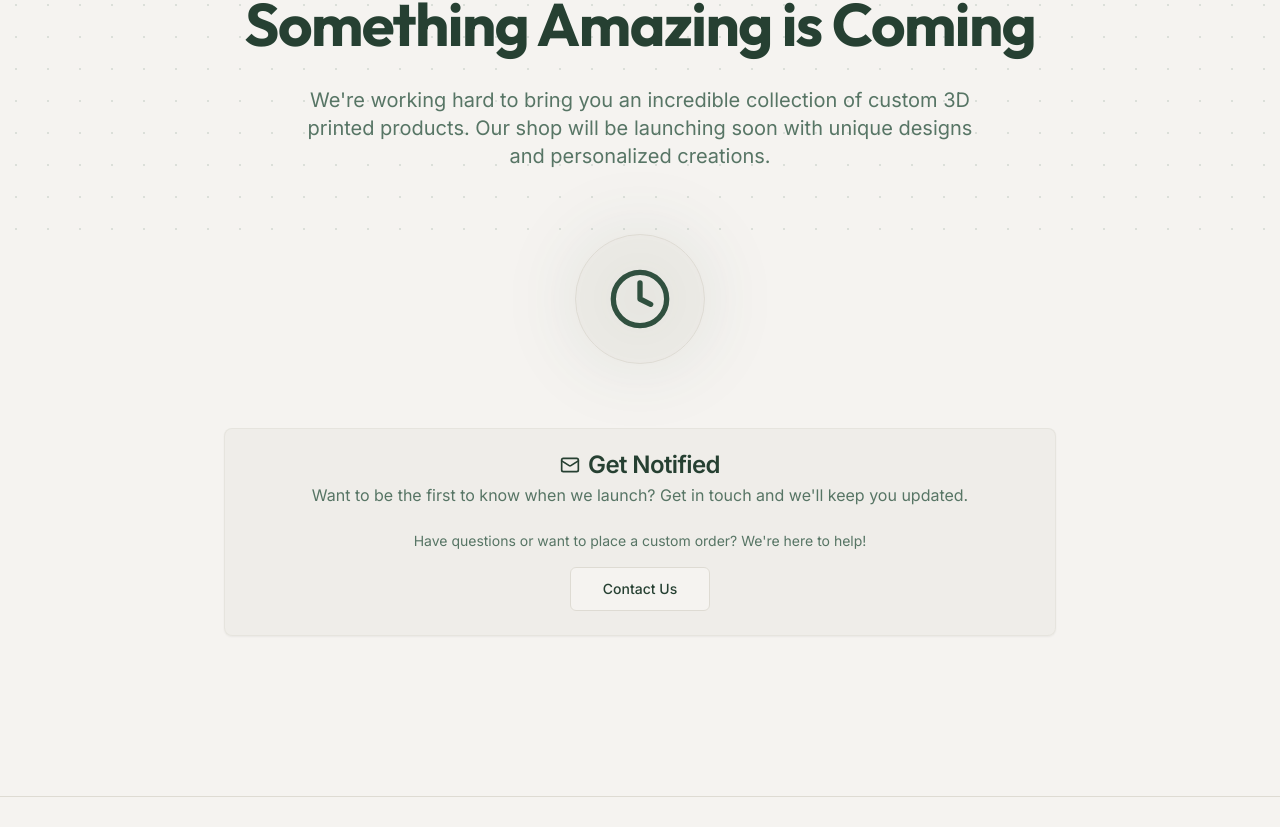
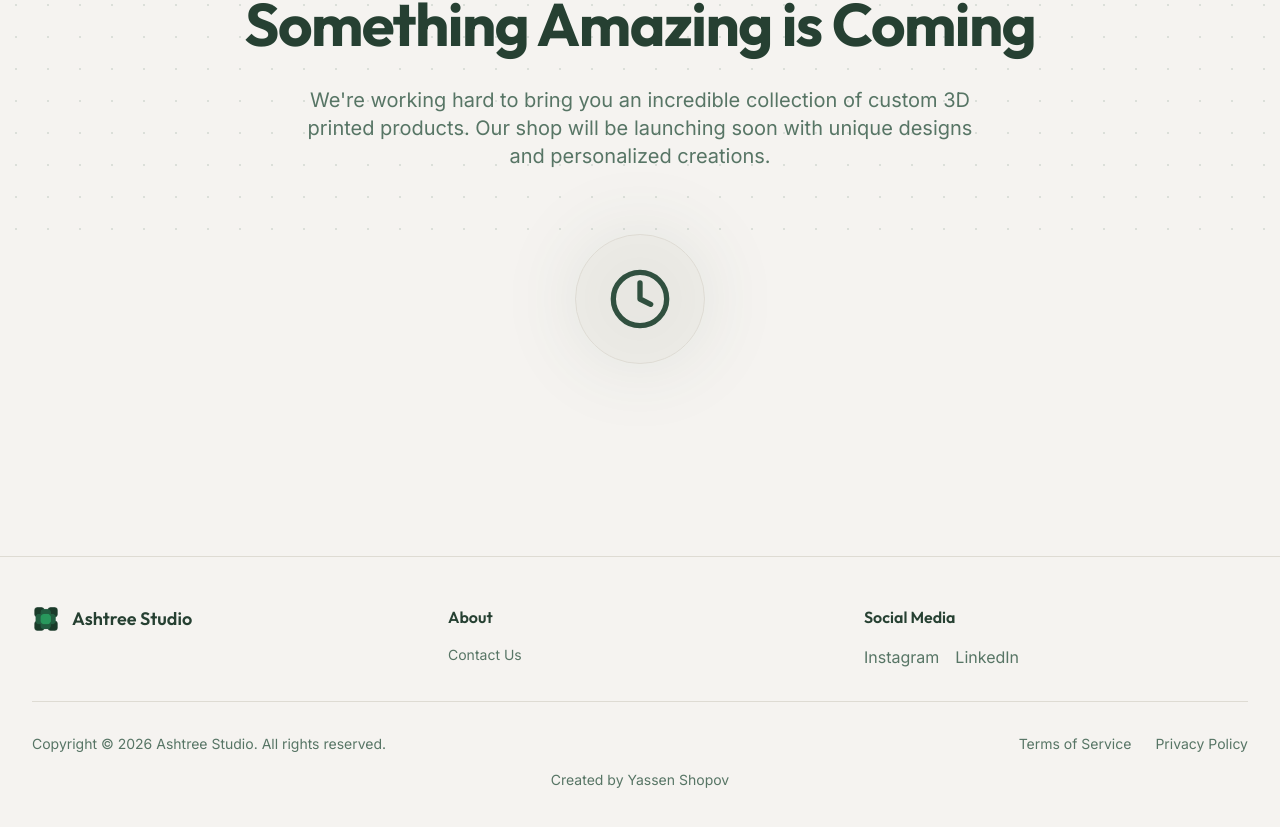
Before and after one commit to yassenshopov/ashtree-studio, a Next.js app: page /en/shop in a window 1280 px wide. Shown: the part 555-1382 px from the top of the page. Built offline with nearby package versions, Linux system fonts and the light colour scheme.

Commit message:
Refactor Shop component by removing the Info Card section for a cleaner layout; enhance AboutMap component with dynamic imports for improved performance and type safety; update Dialog component z-index for better overlay management.

```diff
--- a/app/[locale]/shop/page.tsx
+++ b/app/[locale]/shop/page.tsx
@@ -1,8 +1,6 @@
 import { getTranslations, setRequestLocale } from 'next-intl/server';
 import DotGrid from '../../components/DotGrid'
-import { Card, CardContent, CardDescription, CardHeader, CardTitle } from '@/components/ui/card'
-import { Button } from '@/components/ui/button'
-import { Clock, Mail, Sparkles } from 'lucide-react'
+import { Clock, Sparkles } from 'lucide-react'
 
 export default async function Shop({
   params,
@@ -63,28 +61,6 @@
             </div>
           </div>
 
-          {/* Info Card */}
-          <Card className="bg-muted/50 border-border/50">
-            <CardHeader>
-              <CardTitle className="flex items-center justify-center gap-2">
-                <Mail className="h-5 w-5" />
-                {t('comingSoon.contactTitle')}
-              </CardTitle>
-              <CardDescription className="text-base">
-                {t('comingSoon.contactDescription')}
-              </CardDescription>
-            </CardHeader>
-            <CardContent className="space-y-4">
-              <p className="text-sm text-muted-foreground">
-                {t('comingSoon.contactInfo')}
-              </p>
-              <Button variant="outline" size="lg" asChild className="w-full sm:w-auto">
-                <a href="mailto:orders@ashtreestudio.com?subject=Shop Inquiry">
-                  {t('comingSoon.contactButton')}
-                </a>
-              </Button>
-            </CardContent>
-          </Card>
         </div>
       </main>
     </div>
--- a/app/components/AboutMap.tsx
+++ b/app/components/AboutMap.tsx
@@ -2,7 +2,40 @@
 
 import { useEffect, useMemo, useState } from "react";
 import { useTheme } from "next-themes";
-import { CircleMarker, MapContainer, TileLayer } from "react-leaflet";
+import dynamic from "next/dynamic";
+import type {
+  CircleMarkerProps,
+  MapContainerProps,
+  TileLayerProps,
+} from "react-leaflet";
+
+type MapContainerWithCenterProps = MapContainerProps & {
+  center: [number, number];
+  zoom?: number;
+  scrollWheelZoom?: boolean;
+  zoomControl?: boolean;
+};
+
+type TileLayerWithAttributionProps = TileLayerProps & {
+  attribution?: string;
+};
+
+type CircleMarkerWithRadiusProps = CircleMarkerProps & {
+  radius?: number;
+};
+
+const MapContainer = dynamic<MapContainerWithCenterProps>(
+  () => import("react-leaflet").then((module) => module.MapContainer),
+  { ssr: false }
+);
+const TileLayer = dynamic<TileLayerWithAttributionProps>(
+  () => import("react-leaflet").then((module) => module.TileLayer),
+  { ssr: false }
+);
+const CircleMarker = dynamic<CircleMarkerWithRadiusProps>(
+  () => import("react-leaflet").then((module) => module.CircleMarker),
+  { ssr: false }
+);
 
 const LOCATION = {
   lat: 42.6977,
--- a/components/ui/dialog.tsx
+++ b/components/ui/dialog.tsx
@@ -21,7 +21,7 @@
   <DialogPrimitive.Overlay
     ref={ref}
     className={cn(
-      "fixed inset-0 z-50 bg-black/80 data-[state=open]:animate-in data-[state=closed]:animate-out data-[state=closed]:fade-out-0 data-[state=open]:fade-in-0",
+      "fixed inset-0 z-[1000] bg-black/80 data-[state=open]:animate-in data-[state=closed]:animate-out data-[state=closed]:fade-out-0 data-[state=open]:fade-in-0",
       className
     )}
     {...props}
@@ -38,7 +38,7 @@
     <DialogPrimitive.Content
       ref={ref}
       className={cn(
-        "fixed left-[50%] top-[50%] z-50 grid w-full max-w-lg translate-x-[-50%] translate-y-[-50%] gap-4 border bg-background p-6 shadow-lg duration-200 data-[state=open]:animate-in data-[state=closed]:animate-out data-[state=closed]:fade-out-0 data-[state=open]:fade-in-0 data-[state=closed]:zoom-out-95 data-[state=open]:zoom-in-95 data-[state=closed]:slide-out-to-left-1/2 data-[state=closed]:slide-out-to-top-[48%] data-[state=open]:slide-in-from-left-1/2 data-[state=open]:slide-in-from-top-[48%] sm:rounded-lg",
+        "fixed left-[50%] top-[50%] z-[1000] grid w-full max-w-lg translate-x-[-50%] translate-y-[-50%] gap-4 border bg-background p-6 shadow-lg duration-200 data-[state=open]:animate-in data-[state=closed]:animate-out data-[state=closed]:fade-out-0 data-[state=open]:fade-in-0 data-[state=closed]:zoom-out-95 data-[state=open]:zoom-in-95 data-[state=closed]:slide-out-to-left-1/2 data-[state=closed]:slide-out-to-top-[48%] data-[state=open]:slide-in-from-left-1/2 data-[state=open]:slide-in-from-top-[48%] sm:rounded-lg",
         className
       )}
       {...props}
```
